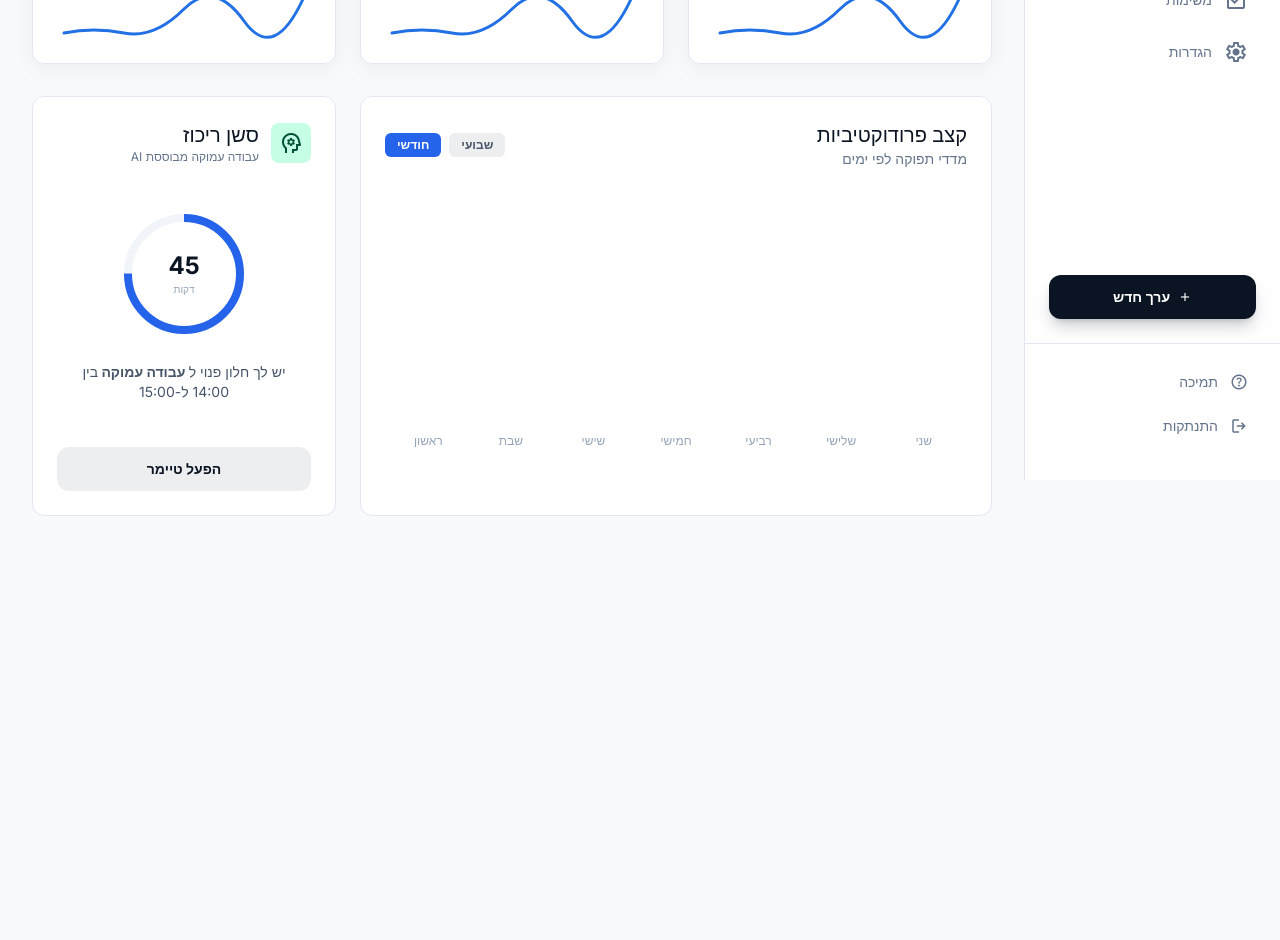
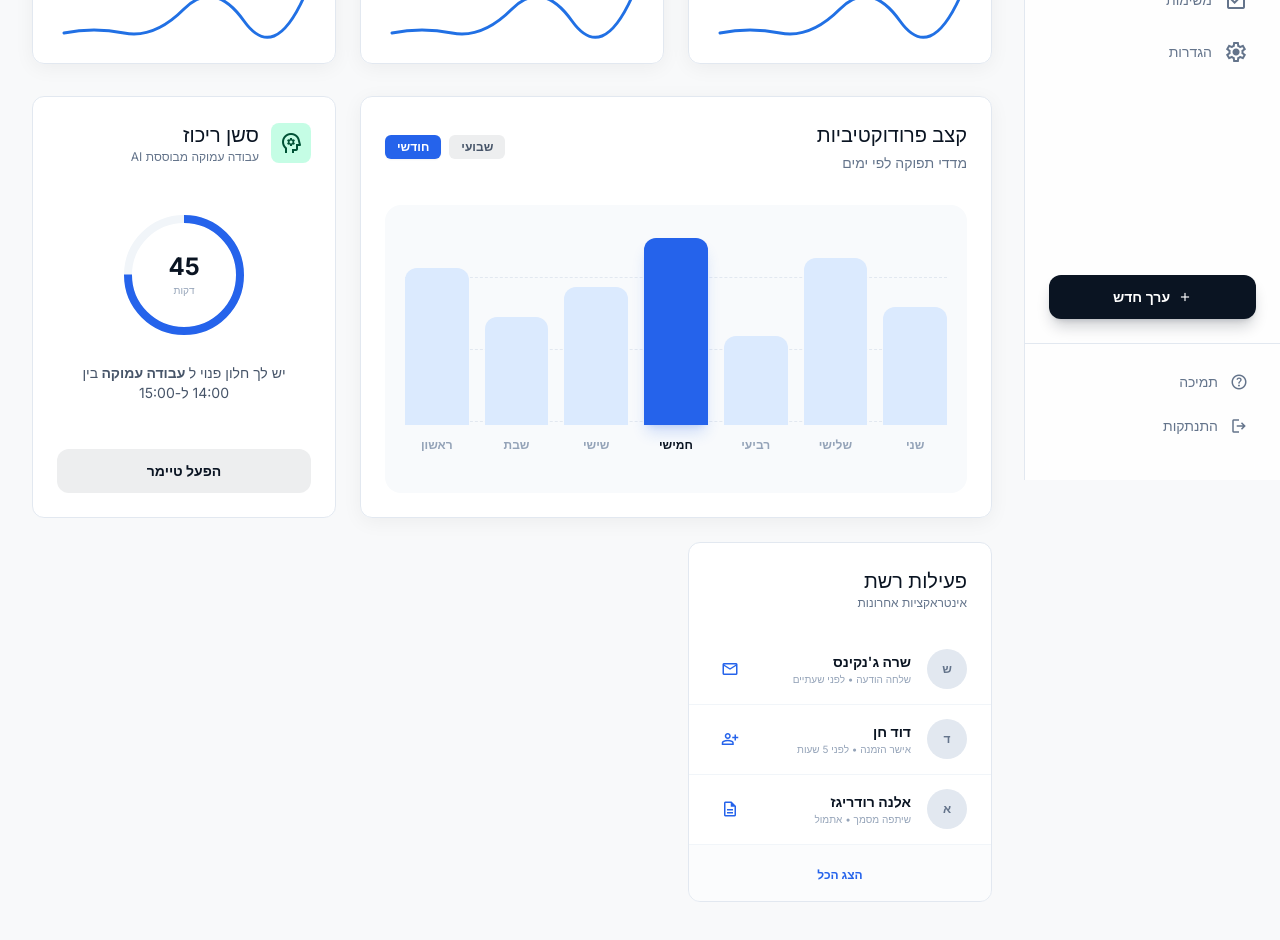
Before and after one commit to YotamA1995/my-life-dashboard, a React (Vite) app: page / in a window 1280 px wide. Shown: the part 320-1260 px from the top of the page. Before the commit the page ends 884 px from the top, so only its background shows below. Built offline with nearby package versions, Linux system fonts and the light colour scheme.

Commit message:
Refactor ProductivityChart component for improved styling and layout; add NetworkActivity component to DashboardPage for enhanced user insights.

```diff
--- /dev/null
+++ b/src/components/NetworkActivity.tsx
@@ -0,0 +1,66 @@
+
+
+const activities = [
+  {
+    name: "שרה ג'נקינס",
+    action: "שלחה הודעה",
+    time: "לפני שעתיים",
+    icon: "mail",
+  },
+  {
+    name: "דוד חן",
+    action: "אישר הזמנה",
+    time: "לפני 5 שעות",
+    icon: "person_add",
+  },
+  {
+    name: "אלנה רודריגז",
+    action: "שיתפה מסמך",
+    time: "אתמול",
+    icon: "description",
+  },
+];
+
+export default function NetworkActivity() {
+  return (
+    <div className="col-span-12 lg:col-span-4 bg-white/90 backdrop-blur-sm border border-slate-200 rounded-xl overflow-hidden flex flex-col">
+      {/* Header */}
+      <div className="p-card-padding">
+        <h3 className="text-h3 text-primary">פעילות רשת</h3>
+        <p className="text-xs text-slate-500">אינטראקציות אחרונות</p>
+      </div>
+
+      {/* List */}
+      <div className="flex-1">
+        {activities.map((item, index) => (
+          <div
+            key={index}
+            className="flex items-center gap-4 px-card-padding py-3 border-b border-slate-100 hover:bg-slate-50 transition-colors"
+          >
+            <div className="w-10 h-10 rounded-full bg-slate-200 flex items-center justify-center text-xs font-bold text-slate-500">
+              {item.name.slice(0, 1)}
+            </div>
+
+            <div className="flex-1">
+              <p className="text-sm font-semibold text-primary">{item.name}</p>
+              <p className="text-[10px] text-slate-400">
+                {item.action} • {item.time}
+              </p>
+            </div>
+
+            <button className="p-2 rounded-full hover:bg-blue-50 text-blue-600">
+              <span className="material-symbols-outlined text-lg">{item.icon}</span>
+            </button>
+          </div>
+        ))}
+      </div>
+
+      {/* Footer */}
+      <div className="p-4 bg-slate-50/50 text-center">
+        <button className="text-xs font-bold text-blue-600 hover:underline">
+          הצג הכל
+        </button>
+      </div>
+    </div>
+  );
+}
--- a/src/components/ProductivityChart.tsx
+++ b/src/components/ProductivityChart.tsx
@@ -3,40 +3,57 @@ const days = ["שני", "שלישי", "רביעי", "חמישי", "שישי", "
 
 export default function ProductivityChart() {
   return (
-    <div className="col-span-12 lg:col-span-8 bg-white/90 backdrop-blur-sm border border-slate-200 rounded-xl p-card-padding h-[420px] relative group overflow-hidden">
-      {/* Header */}
-      <div className="flex justify-between items-center mb-6">
+    <section className="col-span-12 lg:col-span-8 rounded-xl border border-slate-200 bg-white/90 p-card-padding shadow-[0px_4px_20px_rgba(0,0,0,0.05)] backdrop-blur-sm">
+      <div className="mb-8 flex items-center justify-between">
         <div>
           <h3 className="text-h3 text-primary">קצב פרודוקטיביות</h3>
-          <p className="text-slate-500 text-sm">מדדי תפוקה לפי ימים</p>
+          <p className="mt-1 text-sm text-slate-500">מדדי תפוקה לפי ימים</p>
         </div>
 
         <div className="flex gap-2">
-          <button className="px-3 py-1 text-xs font-semibold rounded-md bg-surface-container text-slate-600">
+          <button className="rounded-md bg-surface-container px-3 py-1 text-xs font-semibold text-slate-600">
             שבועי
           </button>
-          <button className="px-3 py-1 text-xs font-semibold rounded-md bg-blue-600 text-white">
+          <button className="rounded-md bg-blue-600 px-3 py-1 text-xs font-semibold text-white shadow-sm">
             חודשי
           </button>
         </div>
       </div>
 
-      {/* Chart */}
-      <div className="w-full h-64 flex items-end justify-between gap-3 px-2">
-        {bars.map((height, index) => (
-          <div key={index} className="flex-1 flex flex-col items-center">
+      <div className="relative h-72 rounded-2xl bg-slate-50 px-5 pb-10 pt-6">
+        <div className="absolute inset-x-5 top-1/4 border-t border-dashed border-slate-200" />
+        <div className="absolute inset-x-5 top-1/2 border-t border-dashed border-slate-200" />
+        <div className="absolute inset-x-5 top-3/4 border-t border-dashed border-slate-200" />
+
+        <div className="relative z-10 flex h-full items-end justify-between gap-4">
+          {bars.map((height, index) => {
+            const isActive = index === 3;
+
+            return (
+              <div key={days[index]} className="flex h-full flex-1 flex-col justify-end gap-3">
+                <div className="flex h-full items-end">
                   <div
-              className={`w-full rounded-t-lg transition-all duration-300 ${
-                index === 3 ? "bg-blue-600" : "bg-blue-50 hover:bg-blue-100"
+                    className={`w-full rounded-t-xl transition-all duration-300 hover:opacity-90 ${
+                      isActive
+                        ? "bg-blue-600 shadow-lg shadow-blue-600/20"
+                        : "bg-blue-100"
                     }`}
                     style={{ height: `${height}%` }}
                   />
-            <span className="text-xs mt-2 text-slate-400">
+                </div>
+
+                <span
+                  className={`text-center text-xs font-semibold ${
+                    isActive ? "text-primary" : "text-slate-400"
+                  }`}
+                >
                   {days[index]}
                 </span>
               </div>
-        ))}
+            );
+          })}
         </div>
       </div>
+    </section>
   );
 }
--- a/src/pages/DashboardPage.tsx
+++ b/src/pages/DashboardPage.tsx
@@ -3,6 +3,7 @@ import Topbar from "../components/Topbar";
 import SummaryCard from "../components/SummaryCard";
 import ProductivityChart from "../components/ProductivityChart";
 import FocusSession from "../components/FocusSession";
+import NetworkActivity from "../components/NetworkActivity";
 
 export default function DashboardPage() {
   return (
@@ -54,6 +55,7 @@ export default function DashboardPage() {
           <div className="grid grid-cols-12 gap-gutter mt-8">
             <ProductivityChart />
             <FocusSession />
+            <NetworkActivity />
           </div>
         </main>
       </div>
```
Lines whose indentation alone changed are shown as unchanged.
